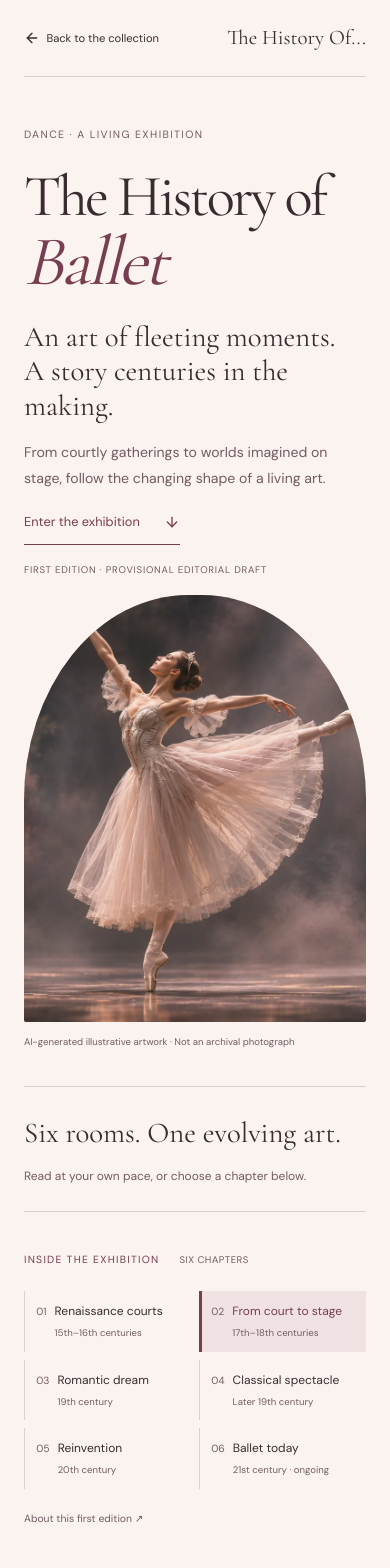
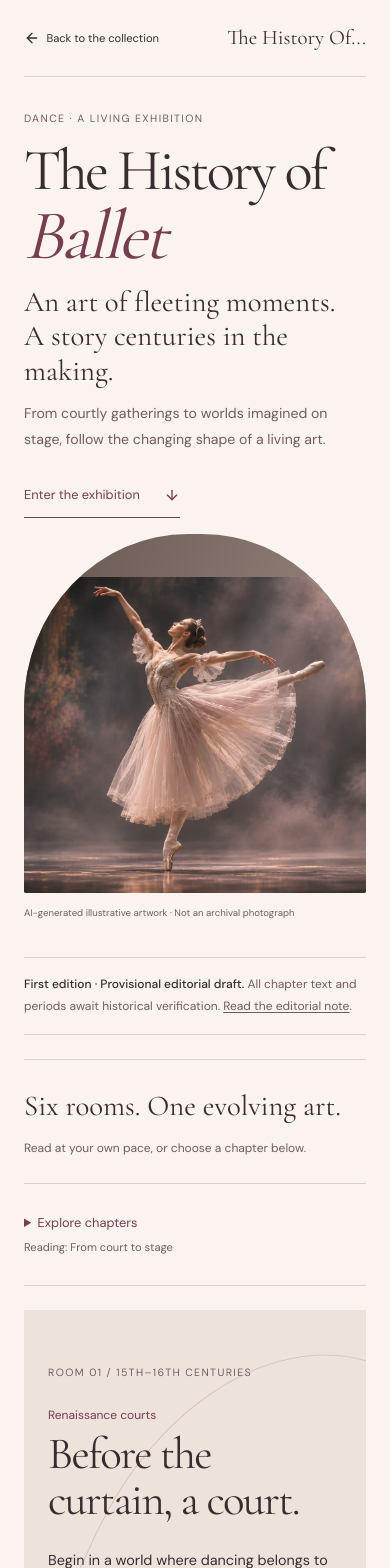
Before and after one commit to lidialuncian/the-history-of, a Next.js app: page /ballet in a window 390 px wide. Shown: the top 1568 px of the page. Built offline with nearby package versions, Linux system fonts and the light colour scheme.

Commit message:
Refine Ballet framing and chapter navigation after review

```diff
--- a/src/app/ballet/ballet.css
+++ b/src/app/ballet/ballet.css
@@ -12,8 +12,8 @@
 .ballet-header { display: flex; align-items: center; justify-content: space-between; gap: 1.5rem; margin-inline: auto; width: calc(100% - 6rem); padding-block: 1rem; border-bottom: 1px solid var(--rule); }
 .ballet-returnLink { display: inline-flex; align-items: center; gap: .75rem; font-size: .75rem; }
 .ballet-wordmark, .ballet-footer > a { display: inline-flex; align-items: center; font-family: var(--font-display), Georgia, serif; font-size: 1.65rem; }
-.ballet-headerLabel, .ballet-eyebrow, .ballet-edition, .ballet-draftLabel, .ballet-previewLabel { font-size: .66rem; letter-spacing: .13em; line-height: 1.8; text-transform: uppercase; }
-.ballet-headerLabel, .ballet-eyebrow, .ballet-edition, .ballet-draftLabel { color: var(--muted); }
+.ballet-headerLabel, .ballet-eyebrow, .ballet-previewLabel { font-size: .66rem; letter-spacing: .13em; line-height: 1.8; text-transform: uppercase; }
+.ballet-headerLabel, .ballet-eyebrow { color: var(--muted); }
 .ballet-hero { display: grid; grid-template-columns: 1fr 1.08fr; padding: 2.5rem 3rem 0; max-width: 100rem; margin-inline: auto; align-items: center; gap: 3rem; }
 .ballet-heroCopy { padding: 2.5rem 0 3rem 3vw; }
 .ballet-eyebrow { margin: 0; }
@@ -23,15 +23,15 @@
 .ballet-heroDescription { font-size: .88rem; line-height: 1.85; max-width: 23rem; color: var(--muted); }
 .ballet-beginLink, .ballet-nextLink { display: inline-flex; align-items: center; justify-content: space-between; gap: 1.5rem; font-size: .8rem; border-bottom: 1px solid var(--wine); padding-block: .8rem; color: var(--wine); }
 .ballet-beginLink { margin-top: 1.2rem; }
-.ballet-edition { margin-top: 1.75rem; font-size: .6rem; letter-spacing: .08em; }
+
 .ballet-heroFigure { margin: 0; min-width: 0; }
-.ballet-heroImage { position: relative; height: clamp(30rem, 48vw, 46rem); background: #d9bdb7; border-radius: 48% 48% 2px 2px; overflow: hidden; }
-.ballet-heroImage img { object-fit: cover; object-position: 52% center; }
+.ballet-heroImage { position: relative; height: clamp(30rem, 48vw, 46rem); background: linear-gradient(110deg, #66564f, #a28f88); border-radius: 48% 48% 2px 2px; overflow: hidden; }
+.ballet-heroImage img { position: absolute; top: 12%; left: 0; width: 100%; height: 88%; object-fit: cover; object-position: center; }
 .ballet-heroFigure figcaption { font-size: .63rem; color: var(--muted); line-height: 1.7; padding: .75rem 0; text-align: right; }
 .ballet-threshold { margin: 3rem 3rem 0; padding: 2rem 0; border-block: 1px solid var(--rule); display: flex; align-items: baseline; justify-content: space-between; gap: 1rem; }
 .ballet-threshold p { font-family: var(--font-display), Georgia, serif; font-size: 1.8rem; margin: 0; }
 .ballet-threshold span { font-size: .75rem; color: var(--muted); }
-.ballet-storyLayout { display: grid; grid-template-columns: 17rem minmax(0, 1fr); max-width: 100rem; margin-inline: auto; padding: 0 3rem; gap: 3rem; }
+.ballet-storyLayout { display: grid; grid-template-columns: 17rem minmax(0, 1fr); max-width: 100rem; margin-inline: auto; padding: 0 3rem 0 1.5rem; gap: 4.5rem; }
 .ballet-chapterNav { position: sticky; top: 1rem; align-self: start; padding-block: 2.5rem; }
 .ballet-navTitle { font-size: .65rem; letter-spacing: .12em; text-transform: uppercase; margin: 0 0 1.5rem; color: var(--wine); }
 .ballet-navTitle > span { display: block; font-size: .6rem; letter-spacing: .05em; margin-top: .5rem; color: var(--muted); }
@@ -51,8 +51,8 @@
 .ballet-summary { max-width: 30rem; line-height: 1.8; font-size: .9rem; margin: 1.5rem 0 0; }
 .ballet-motif { position: absolute; bottom: -.2em; right: .1em; font-family: var(--font-display), Georgia, serif; font-size: clamp(4rem, 8vw, 9rem); font-style: italic; color: #78485812; z-index: -1; }
 .ballet-storyText { max-width: 38rem; margin: 2.5rem auto 4rem; padding-inline: 1.5rem; }
-.ballet-storyText > p:not(.ballet-draftLabel) { font-size: 1rem; line-height: 1.95; margin-block: 1.25rem; }
-.ballet-draftLabel { font-size: .6rem; letter-spacing: .07em; }
+.ballet-storyText > p { font-size: 1rem; line-height: 1.95; margin-block: 1.25rem; }
+
 .ballet-chapter[data-room="2"] .ballet-roomEntrance { background: #e7e6dc; border-top: 3px solid #929580; }
 .ballet-chapter[data-room="2"] .ballet-roomEntrance::after { border-radius: 0; transform: rotate(0); inset: 1.5rem; width: auto; height: auto; }
 .ballet-chapter[data-room="3"] .ballet-roomEntrance { background: radial-gradient(ellipse at 85% 15%, #fff5ee, transparent 60%), #ead5dc; min-height: 27rem; }
@@ -86,7 +86,7 @@
   .ballet-hero { grid-template-columns: 1fr 1fr; gap: 1.5rem; padding: 2rem 1.5rem 0; }
   .ballet-heroCopy { padding: 1rem 0; }
   .ballet-hero h1 { font-size: clamp(3.25rem, 7vw, 5rem); }
-  .ballet-heroImage { height: 35rem; }
+  .ballet-heroImage { height: auto; aspect-ratio: 1 / 1.05; }
   .ballet-threshold { margin: 2rem 1.5rem 0; }
   .ballet-storyLayout { display: block; padding-inline: 1.5rem; }
   .ballet-chapterNav { position: static; padding-bottom: 1.5rem; }
@@ -110,8 +110,8 @@
   .ballet-deck { font-size: 1.8rem; margin-top: 1.5rem; }
   .ballet-heroDescription { max-width: 27rem; }
   .ballet-beginLink { margin-top: .5rem; }
-  .ballet-edition { margin-top: 1rem; }
-  .ballet-heroImage { height: auto; aspect-ratio: 4 / 5; }
+
+  .ballet-heroImage { height: auto; aspect-ratio: 1 / 1.05; }
   .ballet-heroFigure figcaption { font-size: .6rem; text-align: left; }
   .ballet-threshold { display: block; padding-block: 1.5rem; margin-top: 1.5rem; }
   .ballet-threshold p { margin-bottom: .5rem; }
@@ -124,3 +124,34 @@
   .ballet-discovery { padding: 1.5rem; }
   .ballet-footer { flex-wrap: wrap; }
 }
+
+/* Native disclosure keeps all chapter anchors available without JavaScript. */
+.ballet-chapterIndex summary { cursor: pointer; min-height: 44px; padding-block: .85rem; font-size: .8rem; color: var(--wine); }
+.ballet-currentChapter { display: block; font-size: .7rem; color: var(--muted); margin-top: .4rem; }
+.ballet-draftNotice { margin: 1.5rem 3rem 0; padding-block: 1rem; border-block: 1px solid var(--rule); color: var(--muted); }
+.ballet-draftNotice p { margin: 0; font-size: .75rem; line-height: 1.8; }
+.ballet-draftNotice strong { font-weight: 500; color: var(--foreground); }
+.ballet-draftNotice a { text-decoration: underline; text-underline-offset: .2em; }
+@media (min-width: 60rem) {
+  .ballet-chapterIndex[open] summary { display: none; }
+  .ballet-chapter[data-room="2"], .ballet-chapter[data-room="6"] { display: grid; grid-template-columns: minmax(0, 1fr) minmax(0, 1fr); align-items: center; gap: 2rem; }
+  .ballet-chapter[data-room="2"] .ballet-roomEntrance, .ballet-chapter[data-room="6"] .ballet-roomEntrance { padding: 2.5rem 2rem; min-height: 30rem; }
+  .ballet-chapter[data-room="2"] h2, .ballet-chapter[data-room="6"] h2 { font-size: clamp(2.5rem, 3vw, 3.75rem); }
+  .ballet-chapter[data-room="2"] .ballet-storyText, .ballet-chapter[data-room="6"] .ballet-storyText { padding: 0; margin-block: 2rem; }
+}
+@media (max-width: 70rem) and (min-width: 60rem) {
+  .ballet-storyLayout { gap: 3rem; }
+  .ballet-chapter[data-room="2"], .ballet-chapter[data-room="6"] { display: block; }
+}
+@media (max-width: 59.99rem) {
+  .ballet-storyLayout { padding-inline: 1.5rem; }
+  .ballet-draftNotice { margin-inline: 1.5rem; }
+  .ballet-chapterNav { padding-block: 1rem; border-bottom: 1px solid var(--rule); }
+  .ballet-indexLinks { padding-top: 1rem; }
+}
+@media (max-width: 39.99rem) {
+  .ballet-hero { padding-top: 1rem; }
+  .ballet-hero h1 { margin-block: 1rem; }
+  .ballet-deck { margin-block: 1rem .75rem; }
+  .ballet-heroDescription { margin-block: .75rem; }
+}
--- a/src/app/ballet/page.tsx
+++ b/src/app/ballet/page.tsx
@@ -30,15 +30,17 @@ export default function BalletPage() {
             <p className="ballet-deck">An art of fleeting moments.<br />A story centuries in the making.</p>
             <p className="ballet-heroDescription">From courtly gatherings to worlds imagined on stage, follow the changing shape of a living art.</p>
             <a href="#renaissance-courts" className="ballet-beginLink">Enter the exhibition <ArrowDown size={16} aria-hidden="true" /></a>
-            <p className="ballet-edition">First edition · Provisional editorial draft</p>
           </div>
           <figure className="ballet-heroFigure">
             <div className="ballet-heroImage">
-              <Image src={artwork.src} alt={`Illustration: ${artwork.alt}`} fill sizes="(min-width: 960px) 55vw, 100vw" preload />
+              <Image src={artwork.src} alt={`Illustration: ${artwork.alt}`} width={1672} height={941} sizes="(min-width: 960px) 55vw, 100vw" preload />
             </div>
             <figcaption>{artwork.attribution} · Not an archival photograph</figcaption>
           </figure>
         </section>
+        <aside className="ballet-draftNotice" aria-label="Editorial status">
+          <p><strong>First edition · Provisional editorial draft.</strong> All chapter text and periods await historical verification. <a href="#editorial-note">Read the editorial note</a>.</p>
+        </aside>
         <div className="ballet-threshold">
           <p>Six rooms. One evolving art.</p>
           <span>Read at your own pace, or choose a chapter below.</span>
@@ -58,7 +60,6 @@ export default function BalletPage() {
                     <span className="ballet-motif" aria-hidden="true">{chapter.motif}</span>
                   </div>
                   <div className="ballet-storyText">
-                    <p className="ballet-draftLabel">Provisional narrative · Sources pending</p>
                     {chapter.story.map((paragraph) => <p key={paragraph}>{paragraph}</p>)}
                     {chapter.discoveries?.map((discovery) => (
                       <aside key={discovery.id} className="ballet-discovery" aria-labelledby={`${discovery.id}-title`}>
--- a/src/components/story/ChapterNav.tsx
+++ b/src/components/story/ChapterNav.tsx
@@ -9,6 +9,11 @@ export function ChapterNav({ chapters }: { chapters: readonly ChapterLink[] }) {
   const [active, setActive] = useState<string | null>(null);
 
   useEffect(() => {
+    const index = document.querySelector<HTMLDetailsElement>(".ballet-chapterIndex");
+    const desktop = window.matchMedia("(min-width: 60rem)");
+    const syncIndex = () => { if (index) index.open = desktop.matches; };
+    syncIndex();
+    desktop.addEventListener("change", syncIndex);
     const sections = chapters.map(({ id }) => document.getElementById(id));
     let frame = 0;
     const update = () => {
@@ -26,14 +31,23 @@ export function ChapterNav({ chapters }: { chapters: readonly ChapterLink[] }) {
     window.addEventListener("scroll", schedule, { passive: true });
     window.addEventListener("resize", schedule);
     return () => {
+      desktop.removeEventListener("change", syncIndex);
       cancelAnimationFrame(frame);
       window.removeEventListener("scroll", schedule);
       window.removeEventListener("resize", schedule);
     };
   }, [chapters]);
 
+  const currentChapter = chapters.find((chapter) => chapter.id === active);
+
   return (
     <nav className="ballet-chapterNav" aria-label="Ballet chapters">
+      <details className="ballet-chapterIndex">
+        <summary>
+          <span className="ballet-indexAction">Explore chapters</span>
+          <span className="ballet-currentChapter">{currentChapter ? `Reading: ${currentChapter.label}` : "Six rooms · Choose your path"}</span>
+        </summary>
+        <div className="ballet-indexLinks">
           <p className="ballet-navTitle">Inside the exhibition <span>Six chapters</span></p>
           <ol>
             {chapters.map((chapter, index) => (
@@ -46,6 +60,8 @@ export function ChapterNav({ chapters }: { chapters: readonly ChapterLink[] }) {
             ))}
           </ol>
           <a className="ballet-navFoot" href="#editorial-note">About this first edition ↗</a>
+        </div>
+      </details>
     </nav>
   );
 }
```
Also changed, not shown: 9 other files (tests, documents, lock files or other folders). Lines whose indentation alone changed are shown as unchanged.
